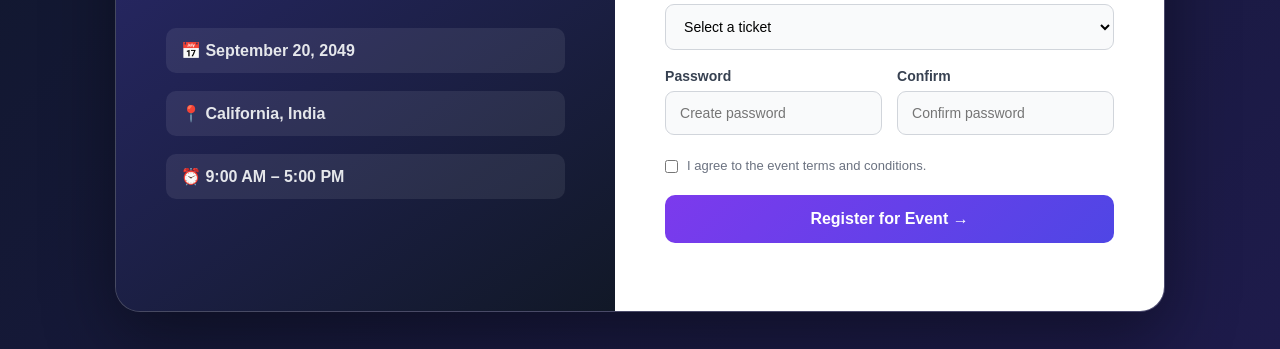
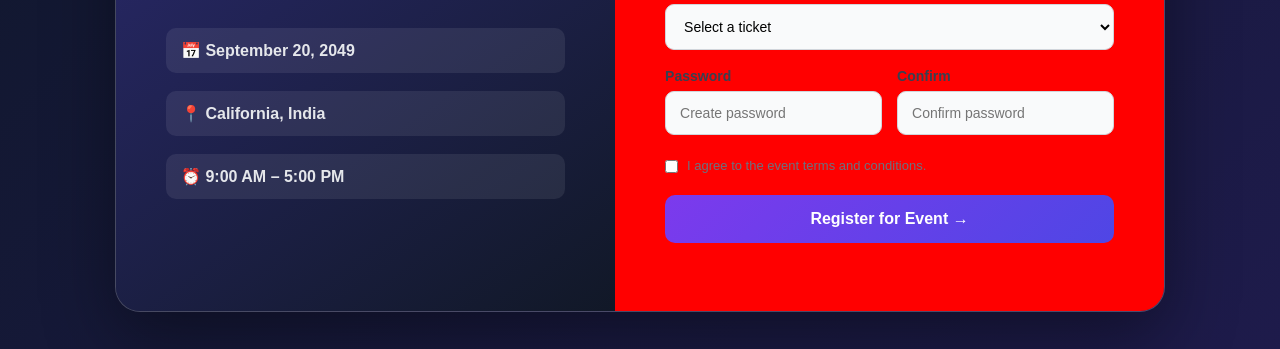
Before and after one commit to pranith-git/Exp-1, a plain HTML site: page index.html in a window 1280 px wide. Shown: the part 451-800 px from the top of the page. Drawn offline with Linux system fonts and the light colour scheme.

Commit message:
Change registration card background to red

```diff
--- a/style.css
+++ b/style.css
@@ -86,7 +86,7 @@ body {
 /* Registration Card */
 
 .registration-card {
-    background: #ffffff;
+    background: red;
     color: #111827;
     padding: 50px;
 }
```
